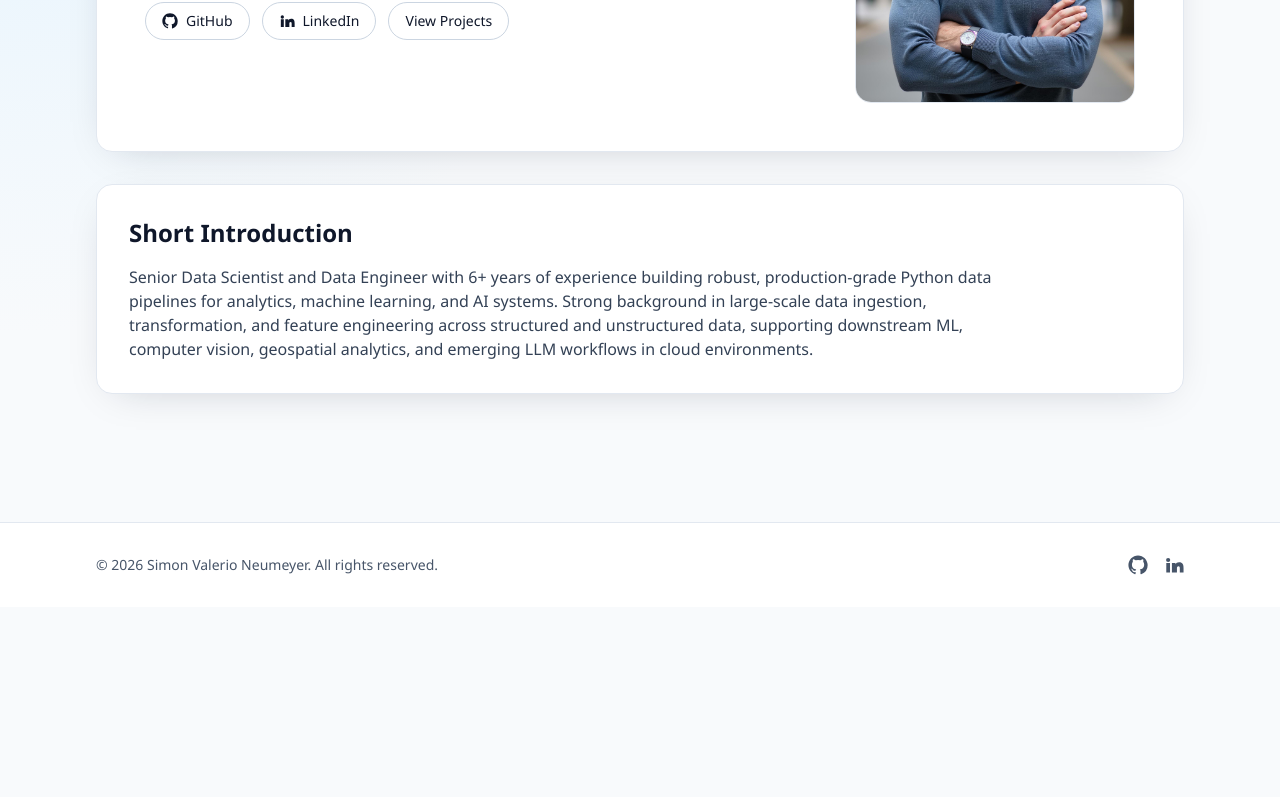
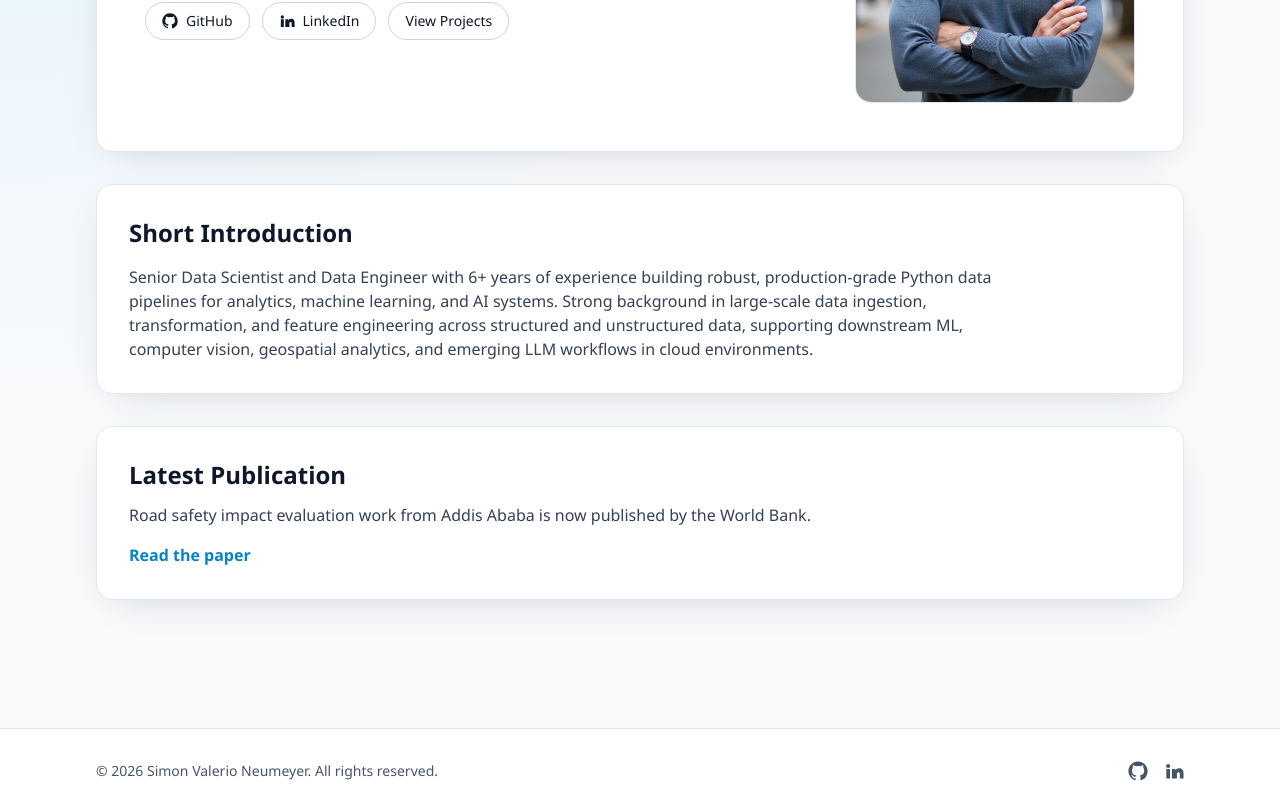
Before and after one commit to simonvalerioneumeyer/simneu, a Next.js app: page / in a window 1280 px wide. Shown: the part 399-1196 px from the top of the page. Before the commit the page ends 1006 px from the top, so only its background shows below. Built offline with nearby package versions, Linux system fonts and the light colour scheme.

Commit message:
Show Addis publication prominently on homepage

```diff
--- a/src/app/page.tsx
+++ b/src/app/page.tsx
@@ -2,6 +2,7 @@ import type { Metadata } from "next";
 import Image from "next/image";
 import Link from "next/link";
 import { GitHubIcon, LinkedInIcon } from "@/components/icons";
+import { getProjectBySlug } from "@/lib/projects";
 import { siteConfig } from "@/lib/site";
 
 export const metadata: Metadata = {
@@ -10,6 +11,8 @@ export const metadata: Metadata = {
 };
 
 export default function HomePage() {
+  const addisProject = getProjectBySlug("addis-road-safety-cv");
+
   return (
     <section className="space-y-8">
       <div className="card grid gap-8 p-8 sm:p-12 md:grid-cols-[1fr_280px] md:items-center">
@@ -53,6 +56,18 @@ export default function HomePage() {
         </p>
       </div>
 
+      {addisProject?.publicationUrl ? (
+        <div className="card p-8">
+          <h2 className="text-2xl font-semibold text-slate-900">Latest Publication</h2>
+          <p className="mt-3 text-slate-700">
+            Road safety impact evaluation work from Addis Ababa is now published by the World Bank.
+          </p>
+          <Link href={addisProject.publicationUrl} className="mt-4 inline-flex font-semibold text-accent hover:underline">
+            Read the paper
+          </Link>
+        </div>
+      ) : null}
+
     </section>
   );
 }
```
